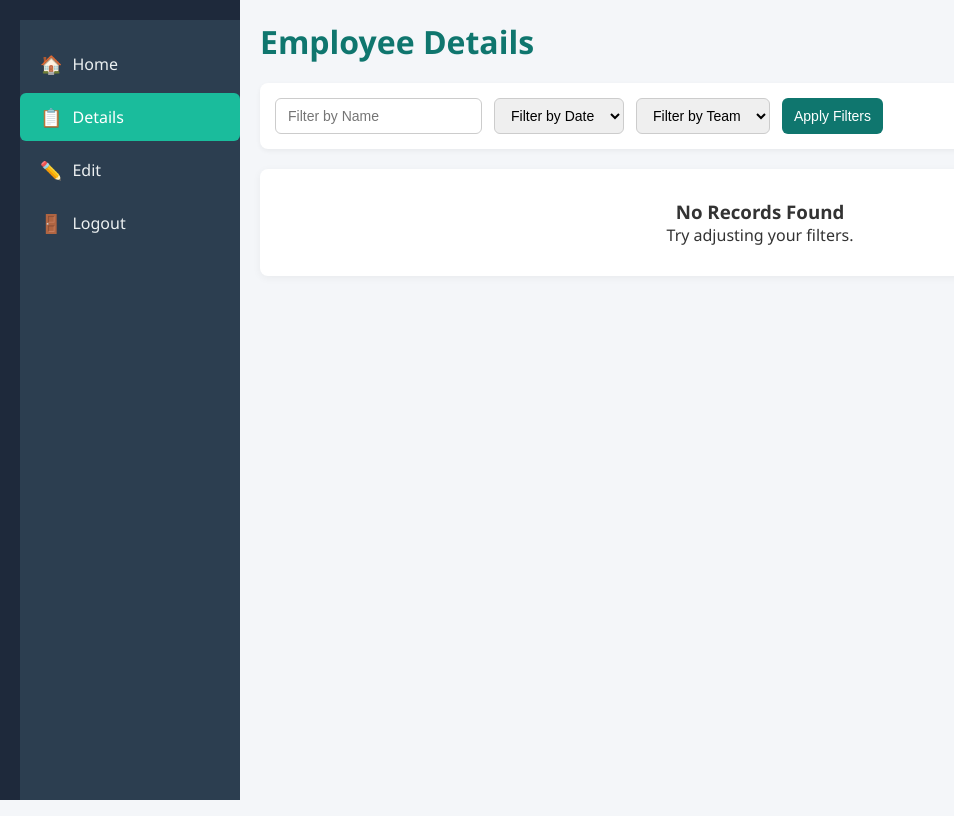
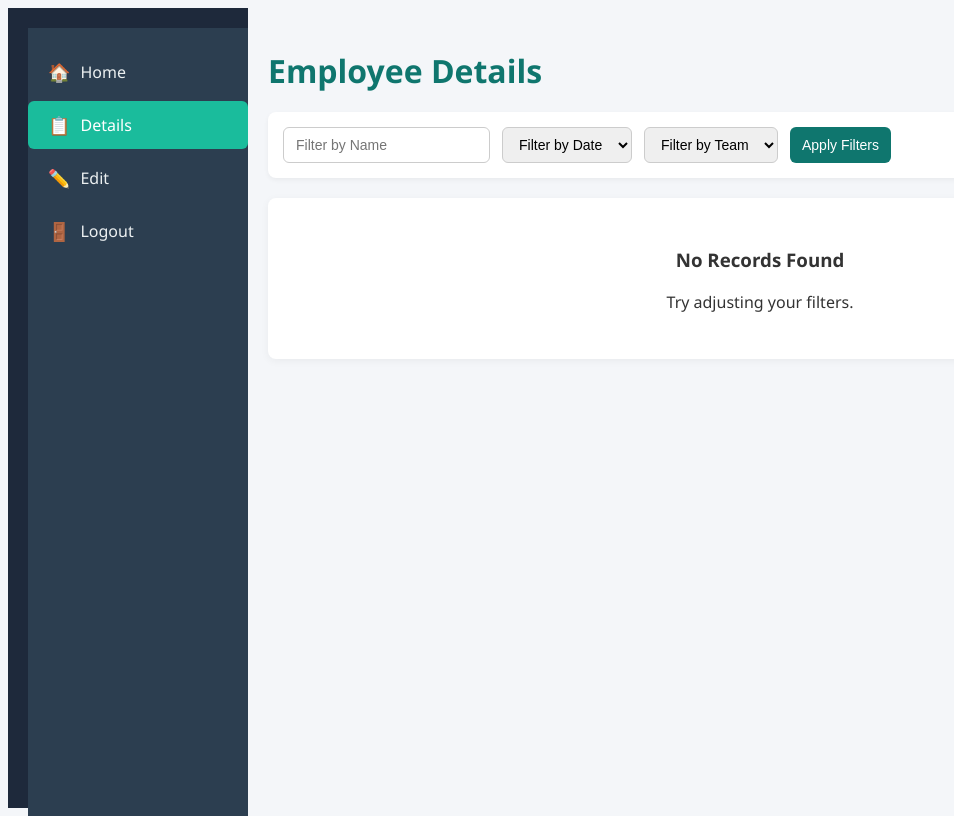
Before and after one commit to davidayman11/mogmaa, a PHP site: page /detail.php in a window 1280 px wide. Shown: the whole page, without its empty margins (0-954 px from the left). Run offline with PHP 8.4, Linux system fonts and the light colour scheme; data that the repository does not hold is empty.

Commit message:
Update detail.php

```diff
--- a/detail.php
+++ b/detail.php
@@ -45,11 +45,7 @@ while ($row = $result->fetch_assoc()) {
 <meta charset="utf-8">
 <title>Employee Details</title>
 <style>
-* {
-    box-sizing: border-box;
-    margin: 0;
-    padding: 0;
-}
+*
 body {
     font-family: "Segoe UI", Arial, sans-serif;
     background: #f4f6f9;
```
